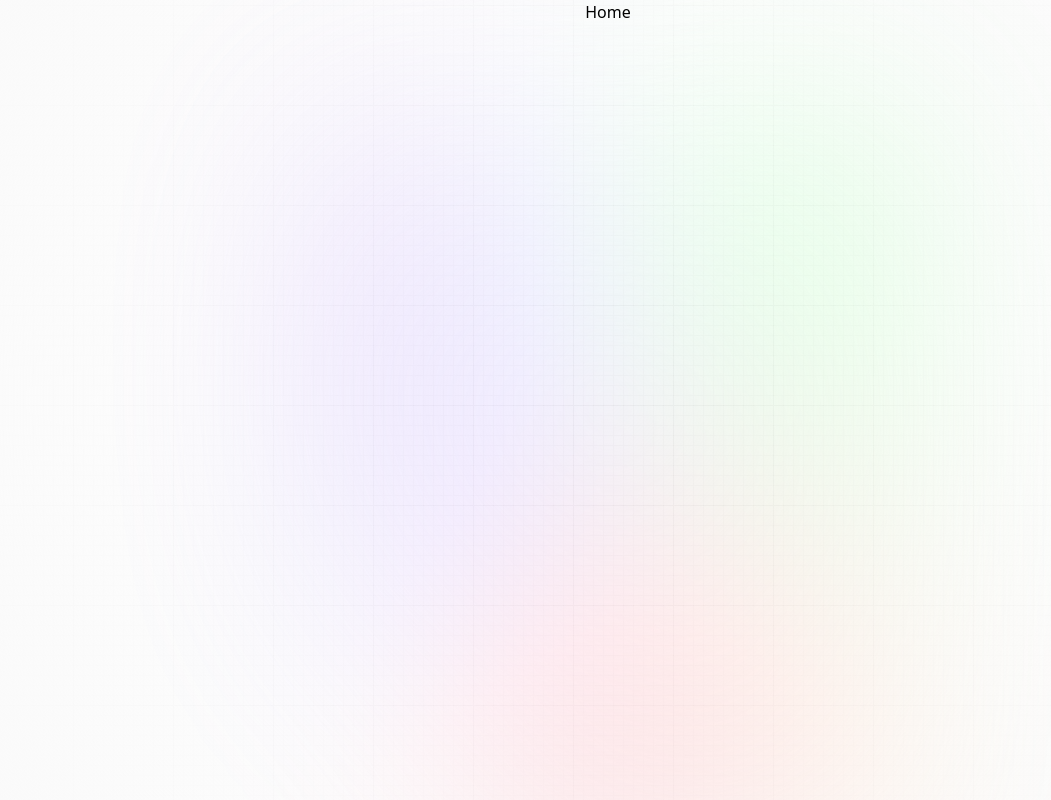
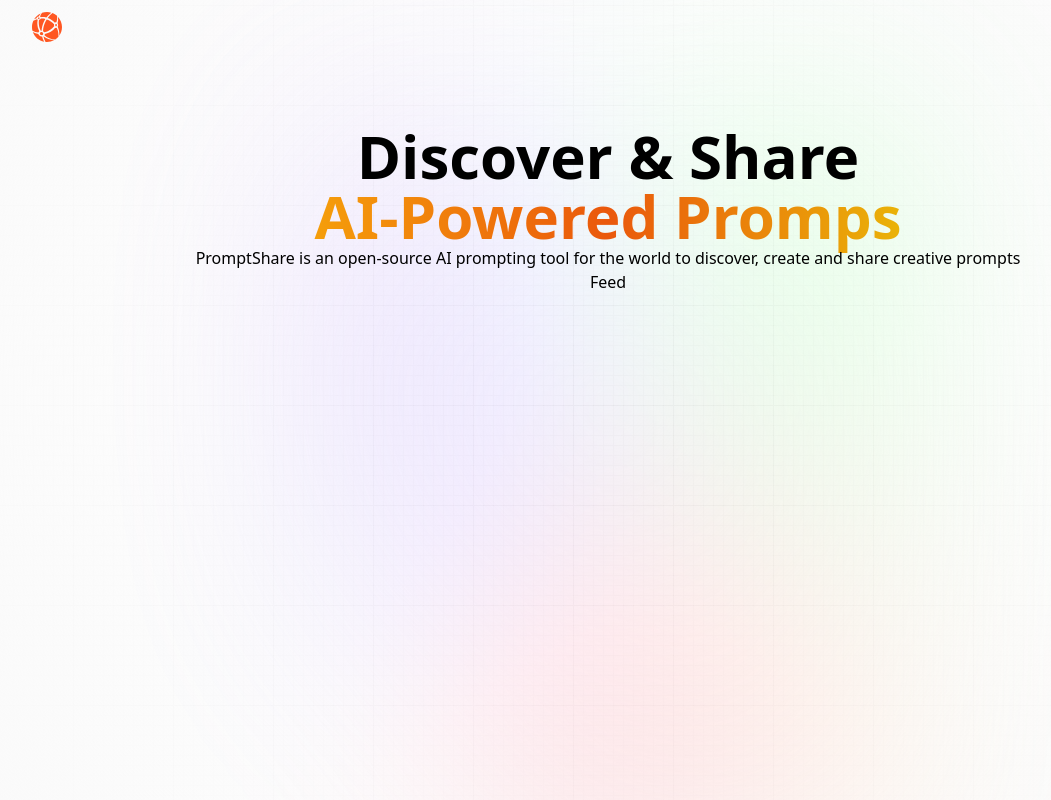
Before and after one commit to ChrisM922/project_prompt_share, a Next.js app: page / in a window 1280 px wide. Shown: the whole page, without its empty margins (32-1083 px from the left). Built offline with nearby package versions, Linux system fonts and the light colour scheme.

Commit message:
Adjusting page.jsx and creating Nav

```diff
--- a/app/layout.jsx
+++ b/app/layout.jsx
@@ -1,5 +1,7 @@
 import styles from "@styles/globals.css";
 import { Children } from "react";
+import Nav from "@components/Nav";
+import Provider from "@components/Provider";
 
 export const metadata = {
   title: "Prompt Share",
@@ -13,7 +15,10 @@
         <div className='main'>
           <div className='gradient' />
         </div>
-        <main className='app'>{children}</main>
+        <main className='app'>
+          <Nav />
+          {children}
+        </main>
       </body>
     </html>
   );
--- a/app/page.jsx
+++ b/app/page.jsx
@@ -1,5 +1,20 @@
+import Feed from "@components/Feed";
+
 const Home = () => {
-  return <div>Home</div>;
+  return (
+    <section className='w-full flex-center flex-col'>
+      <h1 className='head_text text-center'>
+        Discover & Share
+        <br className='max-md:hidden' />
+        <span className='orange_gradient text-center'>AI-Powered Promps</span>
+      </h1>
+      <p>
+        PromptShare is an open-source AI prompting tool for the world to
+        discover, create and share creative prompts
+      </p>
+      <Feed />
+    </section>
+  );
 };
 
 export default Home;
--- /dev/null
+++ b/components/Feed.jsx
@@ -0,0 +1,7 @@
+import React from "react";
+
+const Feed = () => {
+  return <div>Feed</div>;
+};
+
+export default Feed;
--- /dev/null
+++ b/components/Form.jsx
@@ -0,0 +1,7 @@
+import React from "react";
+
+const Form = () => {
+  return <div>Form</div>;
+};
+
+export default Form;
--- /dev/null
+++ b/components/Nav.jsx
@@ -0,0 +1,24 @@
+"use client";
+
+import Link from "next/link";
+import Image from "next/image";
+import { useState, useEffect } from "react";
+import { signIn, signOut, useSession, getProviders } from "next-auth/react";
+
+const Nav = () => {
+  return (
+    <nav className='flex-between w-full mb-16 pt-3'>
+      <Link href='/' className='flex gap-2 flex-center'>
+        <Image
+          src='/assets/images/logo.svg'
+          alt='PromptShare Logo '
+          width={30}
+          height={30}
+          className='object-contain'
+        />
+      </Link>
+    </nav>
+  );
+};
+
+export default Nav;
--- /dev/null
+++ b/components/Profile.jsx
@@ -0,0 +1,7 @@
+import React from "react";
+
+const Profile = () => {
+  return <div>Profile</div>;
+};
+
+export default Profile;
--- /dev/null
+++ b/components/PromptCard.jsx
@@ -0,0 +1,7 @@
+import React from "react";
+
+const PromptCard = () => {
+  return <div>PromptCard</div>;
+};
+
+export default PromptCard;
--- /dev/null
+++ b/components/Provider.jsx
@@ -0,0 +1,7 @@
+import React from "react";
+
+const Provider = () => {
+  return <div>Provider</div>;
+};
+
+export default Provider;
```
